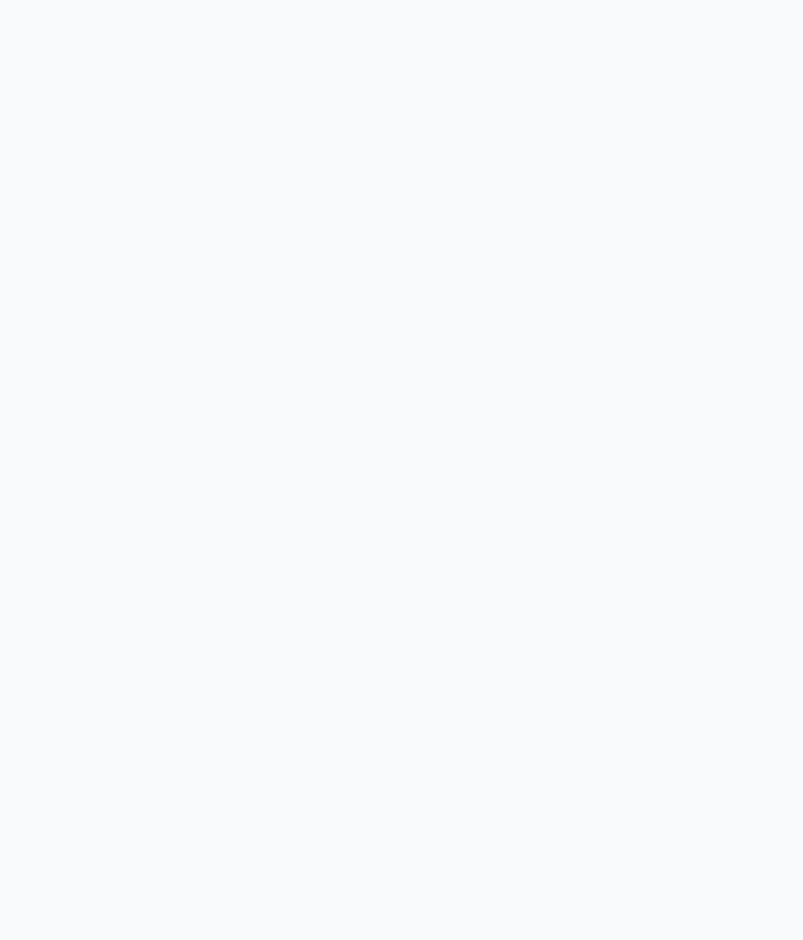
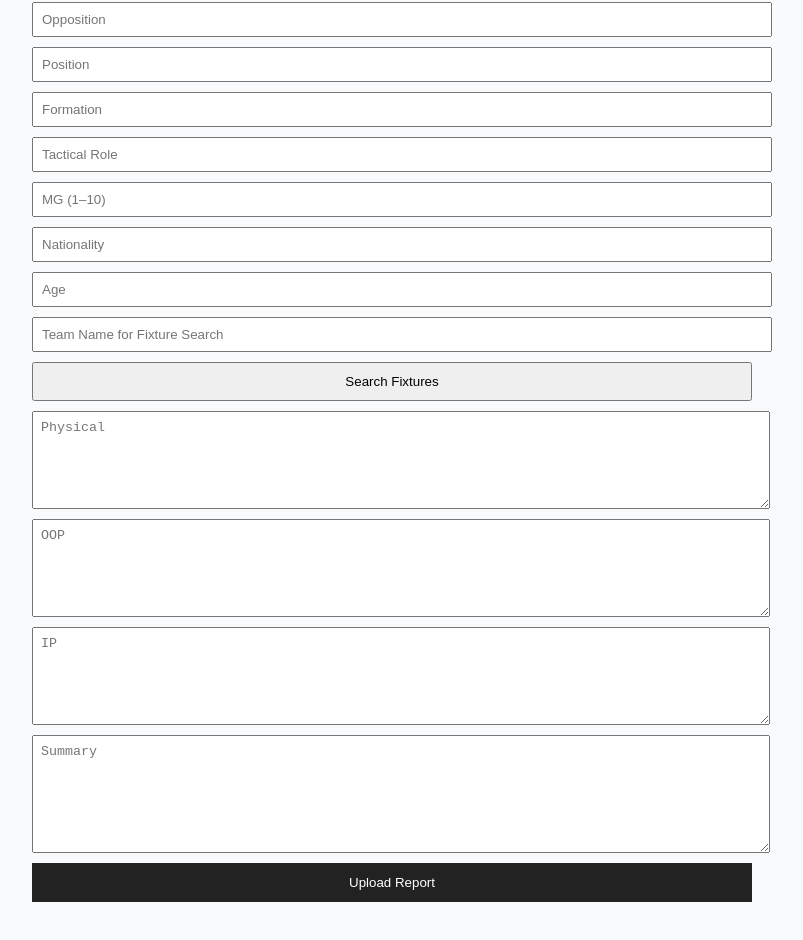
Before and after one commit to MarquesJake/Scouting-report-app, a React (Vite) app: page / in a window 1280 px wide. Shown: the part 294-1234 px from the top of the page, without its empty margins (248-1051 px from the left). Before the commit the page ends 800 px from the top, so only its background shows below. Built offline with nearby package versions, Linux system fonts and the light colour scheme.

Commit message:
Update ScoutingReportForm.jsx

```diff
--- a/src/ScoutingReportForm.jsx
+++ b/src/ScoutingReportForm.jsx
@@ -62,23 +62,115 @@ export default function ScoutingReportForm() {
     }
   };
 
+  const handleChange = (e) => {
+    setFormData({ ...formData, [e.target.name]: e.target.value });
+  };
+
+  const generateReport = async () => {
+    const response = await fetch(SHEETS_WEBHOOK_URL, {
+      method: "POST",
+      mode: "no-cors",
+      headers: { "Content-Type": "application/json" },
+      body: JSON.stringify(formData)
+    });
+    setPopupVisible(true);
+    setTimeout(() => {
+      setPopupVisible(false);
+      window.location.reload();
+    }, 1800);
+  };
+
+  const handleFixtureSearch = () => {
+    const team = formData.fixtureTeamName || formData.team || 'Sample Club';
+    const mockFixtures = [
+      `${team} vs FC Example`,
+      `${team} vs Another Team`,
+      `${team} vs Sample Club`
+    ];
+    setFixtureOptions(mockFixtures);
+  };
+
+  const selectFixture = (fixture, index) => {
+    setFormData({ ...formData, fixtureSearch: fixture });
+    setSelectedFixtureIndex(index);
+  };
+
   return (
     <div style={{ maxWidth: '720px', margin: 'auto', padding: '1rem' }}>
       <h2>Scouting Report Form</h2>
+
       <div style={{ display: 'flex', alignItems: 'center', gap: '1rem', marginBottom: '10px' }}>
         <input
           name="transfermarktUrl"
           placeholder="Transfermarkt URL"
           value={formData.transfermarktUrl}
-          onChange={(e) => setFormData({ ...formData, transfermarktUrl: e.target.value })}
+          onChange={handleChange}
           style={{ flex: 1, padding: '8px' }}
         />
         <button onClick={autoFillFromTransfermarkt} style={{ padding: '8px 16px' }}>Search</button>
       </div>
+
       {formData.photoUrl && (
         <img src={formData.photoUrl} alt="Player" style={{ width: '100px', borderRadius: '8px', marginBottom: '10px' }} />
       )}
-      {/* Other form fields go here... */}
+
+      {[
+        ['playerName', 'Player Name'],
+        ['reportDate', 'Report Date'],
+        ['team', 'Team / Club'],
+        ['opposition', 'Opposition'],
+        ['position', 'Position'],
+        ['formation', 'Formation'],
+        ['tacticalRole', 'Tactical Role'],
+        ['mg', 'MG (1–10)'],
+        ['nationality', 'Nationality'],
+        ['age', 'Age'],
+        ['fixtureTeamName', 'Team Name for Fixture Search']
+      ].map(([key, label]) => (
+        <input
+          key={key}
+          name={key}
+          placeholder={label}
+          value={formData[key]}
+          onChange={handleChange}
+          style={{ width: '100%', marginBottom: '10px', padding: '8px' }}
+        />
+      ))}
+
+      <button onClick={handleFixtureSearch} style={{ width: '100%', padding: '10px', marginBottom: '10px' }}>
+        Search Fixtures
+      </button>
+
+      {fixtureOptions.map((fixture, i) => (
+        <button
+          key={i}
+          onClick={() => selectFixture(fixture, i)}
+          style={{
+            width: '100%',
+            padding: '8px',
+            marginBottom: '5px',
+            backgroundColor: i === selectedFixtureIndex ? '#ccc' : '#f5f5f5',
+            border: i === selectedFixtureIndex ? '2px solid #333' : '1px solid #ccc'
+          }}
+        >
+          {fixture}
+        </button>
+      ))}
+
+      <textarea name="physical" placeholder="Physical" value={formData.physical} onChange={handleChange} style={{ width: '100%', minHeight: '80px', marginBottom: '10px', padding: '8px' }} />
+      <textarea name="oop" placeholder="OOP" value={formData.oop} onChange={handleChange} style={{ width: '100%', minHeight: '80px', marginBottom: '10px', padding: '8px' }} />
+      <textarea name="ip" placeholder="IP" value={formData.ip} onChange={handleChange} style={{ width: '100%', minHeight: '80px', marginBottom: '10px', padding: '8px' }} />
+      <textarea name="summary" placeholder="Summary" value={formData.summary} onChange={handleChange} style={{ width: '100%', minHeight: '100px', marginBottom: '10px', padding: '8px' }} />
+
+      <button onClick={generateReport} style={{ width: '100%', padding: '12px', background: '#222', color: '#fff', border: 'none' }}>
+        Upload Report
+      </button>
+
+      {popupVisible && (
+        <div style={{ background: '#dff0d8', color: '#3c763d', padding: '10px', marginTop: '15px', textAlign: 'center', borderRadius: '5px' }}>
+          Report submitted!
+        </div>
+      )}
     </div>
   );
 }
```
